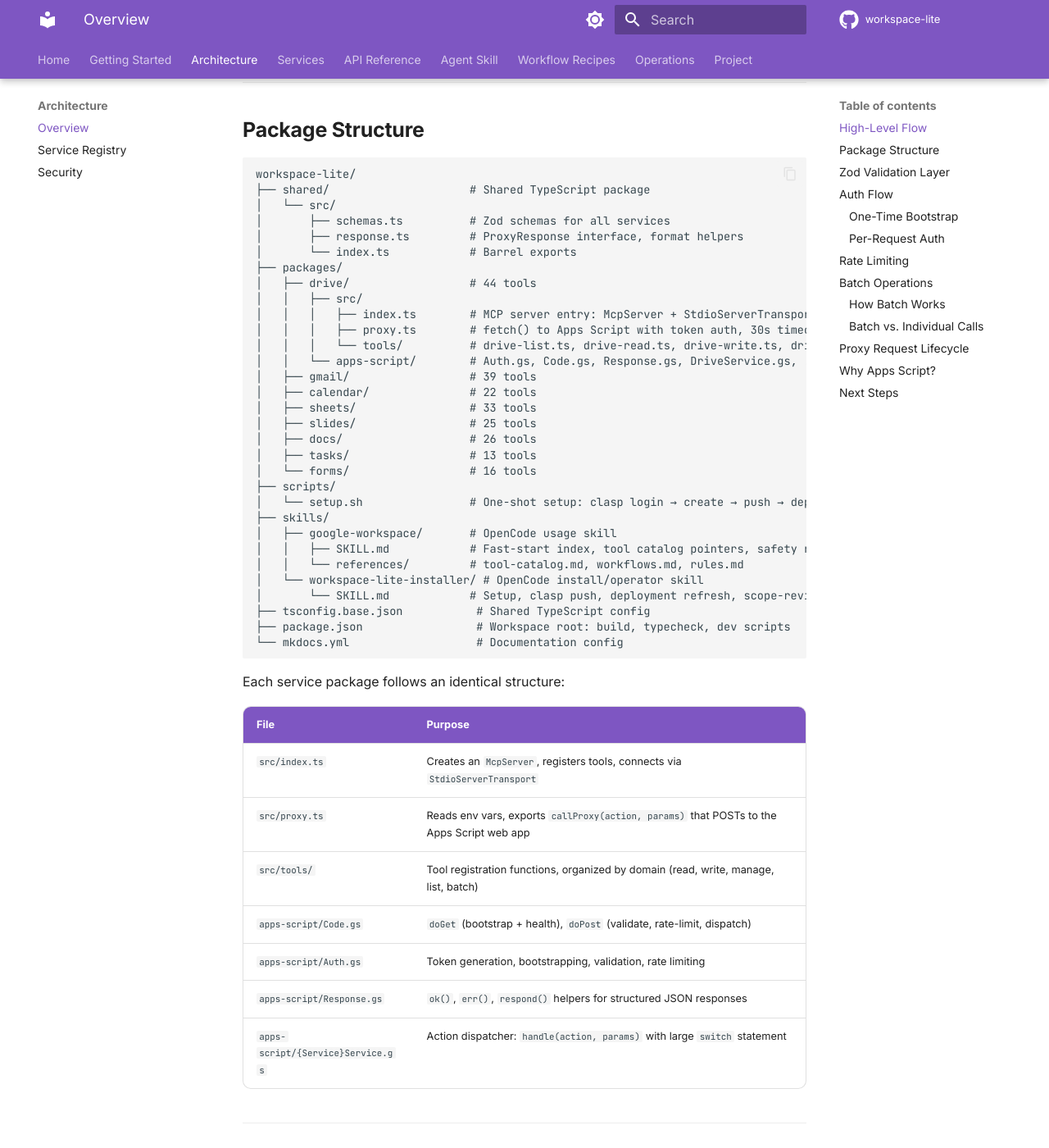
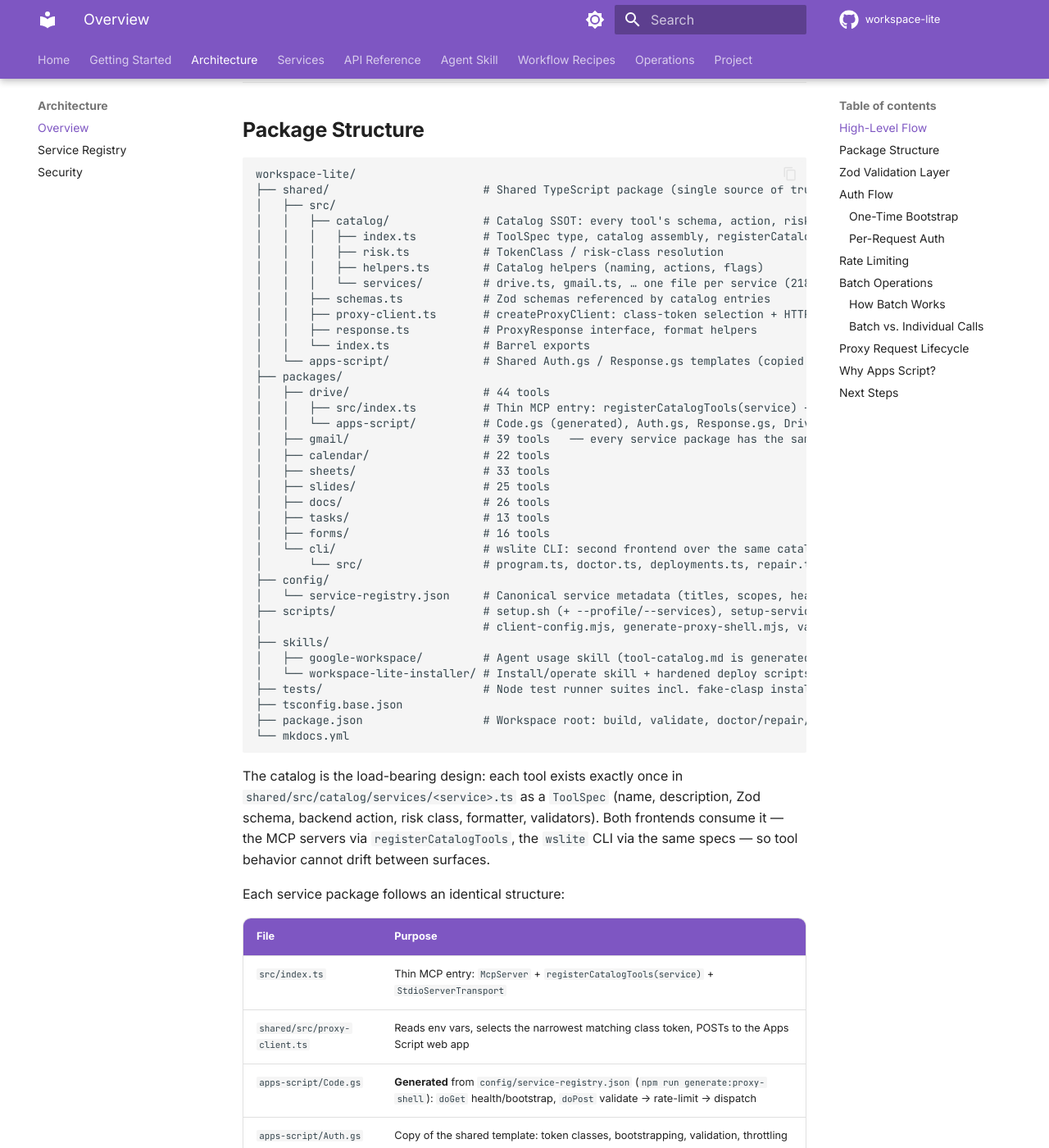
Before and after one commit to joe-broadhead/workspace-lite, an MkDocs documentation site: the page built from docs/architecture/overview.md, in a window 1280 px wide and 1400 px high, scrolled down 1082 px. Shown: the whole window at 82% size. Built offline with MkDocs 1.6.1 and Material for MkDocs 9.7.7, drawn with Linux system fonts in a browser that asks for light colours; comment, search, counter and statistics services are not loaded; some of the changed text lies outside the part shown.

Commit message:
Repo hardening: redact deployment IDs, pin actions, fix audit findings
Findings from the 2026-07-20 first-principles audit:

- Security: replace real Apps Script deployment IDs with synthetic
  values in skills/workspace-lite-installer/SKILL.md (public since the
  baseline commit; one matched a live drive deployment) and in
  doctor-deployments/repair test fixtures (live tasks deployment ID
  introduced with JOE-142); live IDs will be rotated separately
- Security: pin all GitHub Actions to full commit SHAs
- Fix: canonicalize the repo path in deploy-all.sh and
  verify-deployments.sh (per-service cd loops broke relative paths);
  deploy-single.sh canonicalizes for consistency
- Docs: rewrite the stale package-structure section of
  docs/architecture/overview.md to the shipped catalog architecture
  (catalog SSOT, generated Code.gs, proxy-client, packages/cli,
  config/service-registry.json); fix proxy.ts references in diagrams
- Docs: add the CLI parity design record to the nav; align drifted
  wording between CONTRIBUTING.md and docs/project/contributing.md
- Cleanup: drop asymmetric drive-only npm scripts (build:drive,
  dev:drive, deploy:drive — the last bypassed the hardened deploy
  flow); un-export internal ProbeSpec; add lockdown-spec pointer to
  .env.example

Co-Authored-By: Claude Fable 5 <noreply@anthropic.com>

````diff
--- a/docs/architecture/overview.md
+++ b/docs/architecture/overview.md
@@ -33,49 +33,56 @@ graph LR
 
 ```
 workspace-lite/
-├── shared/                     # Shared TypeScript package
-│   └── src/
-│       ├── schemas.ts          # Zod schemas for all services
-│       ├── response.ts         # ProxyResponse interface, format helpers
-│       └── index.ts            # Barrel exports
+├── shared/                       # Shared TypeScript package (single source of truth)
+│   ├── src/
+│   │   ├── catalog/              # Catalog SSOT: every tool's schema, action, risk, formatter
+│   │   │   ├── index.ts          # ToolSpec type, catalog assembly, registerCatalogTools
+│   │   │   ├── risk.ts           # TokenClass / risk-class resolution
+│   │   │   ├── helpers.ts        # Catalog helpers (naming, actions, flags)
+│   │   │   └── services/         # drive.ts, gmail.ts, … one file per service (218 tools)
+│   │   ├── schemas.ts            # Zod schemas referenced by catalog entries
+│   │   ├── proxy-client.ts       # createProxyClient: class-token selection + HTTPS POST
+│   │   ├── response.ts           # ProxyResponse interface, format helpers
+│   │   └── index.ts              # Barrel exports
+│   └── apps-script/              # Shared Auth.gs / Response.gs templates (copied per service)
 ├── packages/
-│   ├── drive/                  # 44 tools
-│   │   ├── src/
-│   │   │   ├── index.ts        # MCP server entry: McpServer + StdioServerTransport
-│   │   │   ├── proxy.ts        # fetch() to Apps Script with token auth, 30s timeout
-│   │   │   └── tools/          # drive-list.ts, drive-read.ts, drive-write.ts, drive-manage.ts, drive-batch.ts
-│   │   └── apps-script/        # Auth.gs, Code.gs, Response.gs, DriveService.gs, .clasp.json
-│   ├── gmail/                  # 39 tools
-│   ├── calendar/               # 22 tools
-│   ├── sheets/                 # 33 tools
-│   ├── slides/                 # 25 tools
-│   ├── docs/                   # 26 tools
-│   ├── tasks/                  # 13 tools
-│   └── forms/                  # 16 tools
-├── scripts/
-│   └── setup.sh                # One-shot setup: clasp login → create → push → deploy guide → bootstrap
+│   ├── drive/                    # 44 tools
+│   │   ├── src/index.ts          # Thin MCP entry: registerCatalogTools(service) + stdio transport
+│   │   └── apps-script/          # Code.gs (generated), Auth.gs, Response.gs, DriveService.gs
+│   ├── gmail/                    # 39 tools   ── every service package has the same two-file shape
+│   ├── calendar/                 # 22 tools
+│   ├── sheets/                   # 33 tools
+│   ├── slides/                   # 25 tools
+│   ├── docs/                     # 26 tools
+│   ├── tasks/                    # 13 tools
+│   ├── forms/                    # 16 tools
+│   └── cli/                      # wslite CLI: second frontend over the same catalog
+│       └── src/                  # program.ts, doctor.ts, deployments.ts, repair.ts, security-audit.ts
+├── config/
+│   └── service-registry.json     # Canonical service metadata (titles, scopes, health identity)
+├── scripts/                      # setup.sh (+ --profile/--services), setup-services.mjs,
+│                                 # client-config.mjs, generate-proxy-shell.mjs, validators
 ├── skills/
-│   ├── google-workspace/       # OpenCode usage skill
-│   │   ├── SKILL.md            # Fast-start index, tool catalog pointers, safety rules
-│   │   └── references/         # tool-catalog.md, workflows.md, rules.md
-│   └── workspace-lite-installer/ # OpenCode install/operator skill
-│       └── SKILL.md            # Setup, clasp push, deployment refresh, scope-review boundaries
-├── tsconfig.base.json           # Shared TypeScript config
-├── package.json                 # Workspace root: build, typecheck, dev scripts
-└── mkdocs.yml                   # Documentation config
+│   ├── google-workspace/         # Agent usage skill (tool-catalog.md is generated)
+│   └── workspace-lite-installer/ # Install/operate skill + hardened deploy scripts
+├── tests/                        # Node test runner suites incl. fake-clasp installer harness
+├── tsconfig.base.json
+├── package.json                  # Workspace root: build, validate, doctor/repair/security:audit
+└── mkdocs.yml
 ```
+
+The catalog is the load-bearing design: each tool exists exactly once in `shared/src/catalog/services/<service>.ts` as a `ToolSpec` (name, description, Zod schema, backend action, risk class, formatter, validators). Both frontends consume it — the MCP servers via `registerCatalogTools`, the `wslite` CLI via the same specs — so tool behavior cannot drift between surfaces.
 
 Each service package follows an identical structure:
 
 | File | Purpose |
 |------|---------|
-| `src/index.ts` | Creates an `McpServer`, registers tools, connects via `StdioServerTransport` |
-| `src/proxy.ts` | Reads env vars, exports `callProxy(action, params)` that POSTs to the Apps Script web app |
-| `src/tools/` | Tool registration functions, organized by domain (read, write, manage, list, batch) |
-| `apps-script/Code.gs` | `doGet` (bootstrap + health), `doPost` (validate, rate-limit, dispatch) |
-| `apps-script/Auth.gs` | Token generation, bootstrapping, validation, rate limiting |
-| `apps-script/Response.gs` | `ok()`, `err()`, `respond()` helpers for structured JSON responses |
-| `apps-script/{Service}Service.gs` | Action dispatcher: `handle(action, params)` with large `switch` statement |
+| `src/index.ts` | Thin MCP entry: `McpServer` + `registerCatalogTools(service)` + `StdioServerTransport` |
+| `shared/src/proxy-client.ts` | Reads env vars, selects the narrowest matching class token, POSTs to the Apps Script web app |
+| `apps-script/Code.gs` | **Generated** from `config/service-registry.json` (`npm run generate:proxy-shell`): `doGet` health/bootstrap, `doPost` validate → rate-limit → dispatch |
+| `apps-script/Auth.gs` | Copy of the shared template: token classes, bootstrapping, validation, throttling |
+| `apps-script/Response.gs` | Copy of the shared template: structured JSON response helpers |
+| `apps-script/{Service}Service.gs` | Action policies (`ACTION_POLICIES` with risk classes and allowlists) + action handlers |
 
 ---
 
@@ -149,7 +156,7 @@ The authentication model eliminates OAuth from every API call by leveraging Apps
 ```
 ┌──────────────┐     POST /exec
 │  MCP Server   │─────{ token, action, params }───►┌──────────────────────────┐
-│  (proxy.ts)   │                                   │  Apps Script (Code.gs)  │
+│ (proxy-client)│                                   │  Apps Script (Code.gs)  │
 └──────────────┘                                   │  doPost(e):              │
                                                     │  1. validateRequest(e)  │
                                                     │     → Parse token from  │
@@ -253,7 +260,7 @@ sequenceDiagram
     participant Agent
     participant Server as MCP Server (TS)
     participant Zod
-    participant Proxy as proxy.ts
+    participant Proxy as proxy-client
     participant WebApp as Apps Script Web App
     participant Auth as Auth.gs
     participant Cache as CacheService
--- a/mkdocs.yml
+++ b/mkdocs.yml
@@ -137,6 +137,7 @@ nav:
       - Public Release Readiness: project/public-release.md
       - Distribution Decision: project/distribution-decision.md
       - Lockdown Spec: project/lockdown-spec.md
+      - CLI Parity Design: project/cli-mcp-parity-design.md
       - Release Process: project/release-process.md
       - Changelog: project/changelog.md
       - Contributing: project/contributing.md
--- a/package.json
+++ b/package.json
@@ -24,7 +24,6 @@
     "build": "npm run build:shared && npm run build:packages",
     "build:shared": "cd shared && npm run build",
     "build:packages": "tsc -b packages/drive packages/gmail packages/calendar packages/sheets packages/slides packages/docs packages/tasks packages/forms packages/cli",
-    "build:drive": "cd packages/drive && npm run build",
     "typecheck": "tsc -p tsconfig.typecheck.json --noEmit",
     "lint": "eslint shared/src packages/drive/src packages/gmail/src packages/calendar/src packages/sheets/src packages/slides/src packages/docs/src packages/tasks/src packages/forms/src packages/cli/src tests scripts --ext .ts,.mjs",
     "test": "tsx --test tests/*.test.ts tests/cli/*.test.ts",
@@ -41,9 +40,7 @@
     "docs:serve": "mkdocs serve",
     "clean": "node scripts/clean.mjs",
     "check:install": "node scripts/check-install.mjs",
-    "dev:drive": "cd packages/drive && npm run dev",
     "install:deps": "npm install",
-    "deploy:drive": "cd packages/drive/apps-script && clasp push",
     "postinstall": "npm run check:install && npm run build:shared",
     "generate:tool-catalog": "node scripts/generate-tool-catalog.mjs",
     "smoke:live": "node scripts/live-smoke/run.mjs",
````
Also changed, not shown: CHANGELOG.md (+7 -0 lines), docs/project/contributing.md (+2 -2 lines), skills/workspace-lite-installer/SKILL.md (+3 -3 lines), 11 other files.
